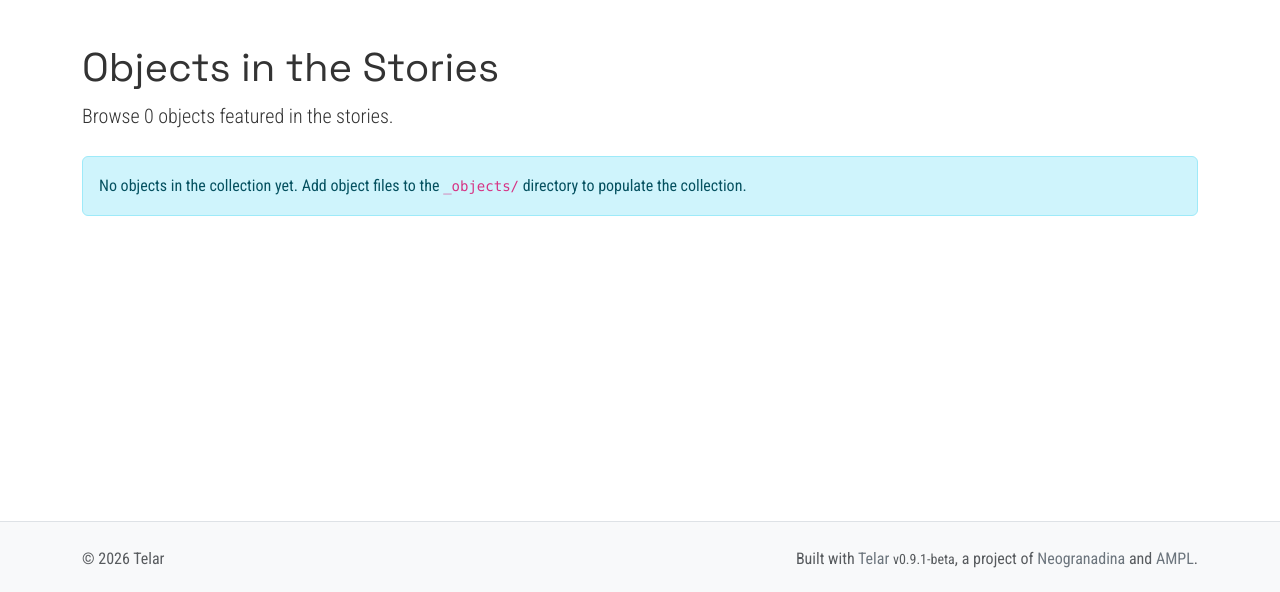
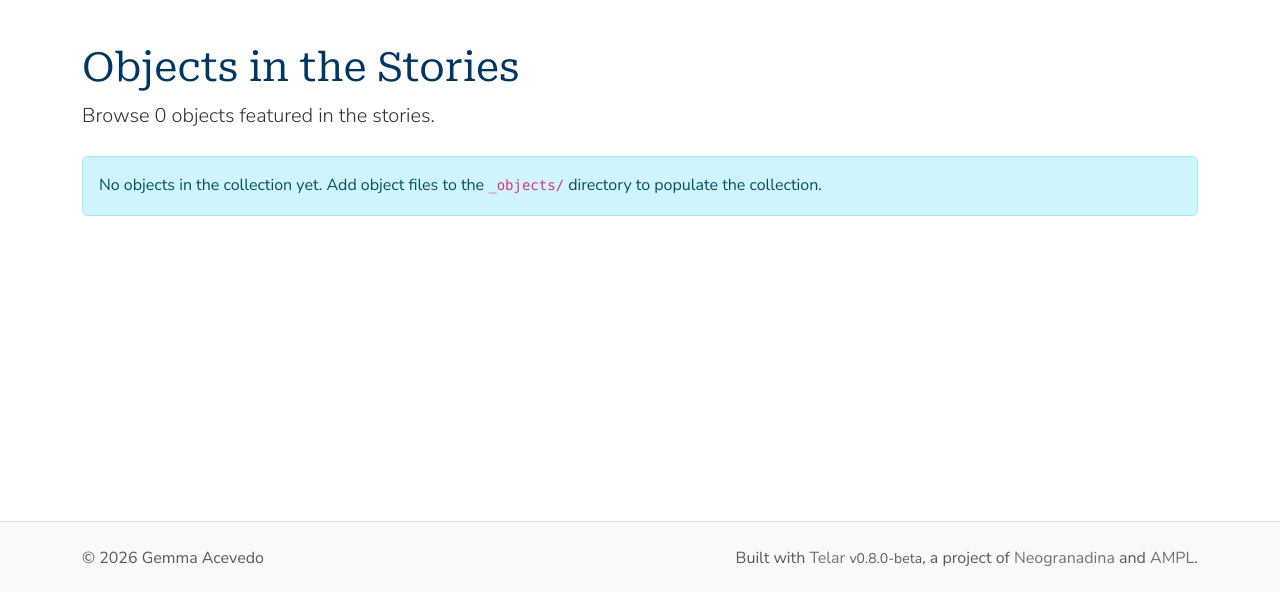
Before and after one commit to gemmagacevedo/our-lady-of-guadalupe, a Jekyll site: the page built from pages/objects.md, in a window 1280 px wide, cut to the strip 104-696 px from the top of the page. Built offline with Jekyll 4.4.1, drawn with Linux system fonts in a browser that asks for light colours.

Commit message:
Update _config.yml

```diff
--- a/_config.yml
+++ b/_config.yml
@@ -2,50 +2,37 @@
 # https://telar.org
 
 # Site Settings
-title: "Telar"
-description: "Telar (Spanish for 'loom') is a static site generator built on Jekyll that weaves together IIIF images, text, and layered contextual information into interactive digital narrative exhibitions. <a href='https://github.com/UCSB-AMPLab/telar'>Telar</a> is a project of <a href='https://neogranadina.org'>Neogranadina</a> and the Archives, Memory, and Preservation Labs at <a href='https://ampl.clair.ucsb.edu/'>UC Santa Barbara</a> and <a href='https://liberalarts.utexas.edu/history/'>UT Austin</a>."
-url: "https://ampl.clair.ucsb.edu"
-baseurl: "/telar"
-author: ""
-email: ""
-telar_theme: "trama" # Options: trama, paisajes, neogranadina, santa-barbara, austin, or custom
-logo: "" # Path to logo image (optional, max 80px tall, 200-300px wide recommended)
-telar_language: "en" # Options: "en" (English), "es" (Español)
+title: "La Morenita"
+description: "A look at Our Lady of Guadalupe as a symbol for Latinx/Chicanx identity"
+url: "https://gemmagacevedo.github.io"
+baseurl: "/our-lady-of-guadalupe"
+author: "Gemma Acevedo"
+telar_theme: "santa-barbara" # Options: paisajes, neogranadina, santa-barbara, austin, trama, or custom
+logo: ""
+telar_language: "en"
+
+# Google Sheets Integration
+# See https://telar.org/docs/your-data/google-sheets/ for detailed setup instructions.
+google_sheets:
+  enabled: true
+  published_url: "https://docs.google.com/spreadsheets/d/e/2PACX-1vSa8Jy0DwsPZKIUrc9bb7o1h_Kit1vpIuyR8eHQzKiYIPRB0FhKgSHY9blcJof5XC7dIwZlzSEt8Nw4/pubhtml"
 
 # Story Interface Settings
 story_interface:
-  show_on_homepage: true # Set to false to hide stories section from homepage (stories still accessible via direct URL)
-  show_story_steps: true # Set to false to hide "Step X" overlay in stories
-  show_object_credits: true # Set to true to display object credits badge (bottom-left corner, dismissable)
-  include_demo_content: true # Fetch demo stories from content.telar.org. Switch this off to hide demo stories and their content.
+  show_on_homepage: true
+  show_story_steps: true
+  show_object_credits: true
+  include_demo_content: true # Turn off for production sites
 
 # Collection Interface Settings
 collection_interface:
-  browse_and_search: true # Set to false to disable filtering sidebar and search on objects page
-  show_link_on_homepage: true # Set to false to hide "View the objects" link from homepage
-  show_sample_on_homepage: true # Set to true to show a sample of objects on homepage
-  featured_count: 4 # Number of objects to show on homepage (default 4)
+  browse_and_search: true
+  show_link_on_homepage: true
+  show_sample_on_homepage: true
+  featured_count: 4
 
 # Story Protection (optional)
-# Stories with protected=yes in project.csv will be encrypted.
-# Viewers need this key to unlock protected stories.
-story_key: "test"
-
-# Google Sheets Integration (optional)
-# Manage content via Google Sheets instead of editing CSV files directly.
-# See https://telar.org/docs/your-data/google-sheets/ for detailed setup instructions.
-#
-# Setup:
-# 1. Get the template: Duplicate our template at https://bit.ly/telar-template
-# 2. Publish your sheet: File > Share > Publish to web
-# 3. Paste the published URL below
-# 4. Set enabled: true
-# 5. Commit changes
-#    - If using GitHub Pages: GitHub Actions will automatically discover tab GIDs and fetch CSVs
-#    - If running locally: Run `python3 scripts/fetch_google_sheets.py` before building
-google_sheets:
-  enabled: true
-  published_url: "https://docs.google.com/spreadsheets/d/e/2PACX-1vT9eeRoyQCr1j-1uDaWBm-rgZNXtn9A-mepL0I4dqDTx2-E_6gbVD-8x0DYDVhppiAzrFpd20_9cr3z/pubhtml"
+# story_key: ""
 
 #
 #
@@ -70,7 +57,7 @@
     output: true
     permalink: /:name/
 
-# Collections Directory (a folder where Jekyll and the Telar scripts will put all auto-generated object and story working files)
+# Collections Directory
 collections_dir: _jekyll-files
 
 # Build Settings
@@ -115,8 +102,8 @@
 
 # Telar Settings (version information)
 telar:
-  version: "0.9.1-beta"
-  release_date: "2026-03-05"
+  version: "0.8.0-beta"
+  release_date: "2026-02-05"
 
 # Plugins
 plugins:
@@ -130,29 +117,12 @@
     Access-Control-Allow-Headers: "Content-Type"
 
 # Development & Testing
-# Set to false or remove for production use
 development-features:
-  # Christmas Tree Mode - Displays all warning messages for testing multilingual support
-  # Set to true to light up the site with test warnings (test objects, fake errors, etc.)
   christmas_tree_mode: false
-
-  # Viewer preloading configuration
-  # Controls how story viewers are preloaded for smoother navigation.
-  # Higher values = smoother scrolling but more memory usage.
-  # Lower values = less memory but may show loading shimmer during navigation.
-  # These defaults work well for most sites. Only adjust if experiencing issues.
   viewer_preloading:
-    max_viewer_cards: 10    # Max viewers in memory. Higher = smoother, more memory. (default: 10, max: 15)
-    preload_steps: 6        # Steps to preload ahead. Higher = smoother, more memory. (default: 6)
-    loading_threshold: 5    # Show shimmer on intro if story has >= N viewers. (default: 5)
-    min_ready_viewers: 3    # Hide shimmer when N viewers ready. (default: 3)
-
-  # Skip stories - skips story generation entirely
-  # Objects remain visible and accessible
-  # (Backward compatible: hide_stories also supported)
+    max_viewer_cards: 10
+    preload_steps: 6
+    loading_threshold: 5
+    min_ready_viewers: 3
   skip_stories: false
-
-  # Skip collections - skips both object AND story generation
-  # Use this when building a site with only custom pages (no stories or objects)
-  # (Backward compatible: hide_collections also supported)
   skip_collections: false
```
